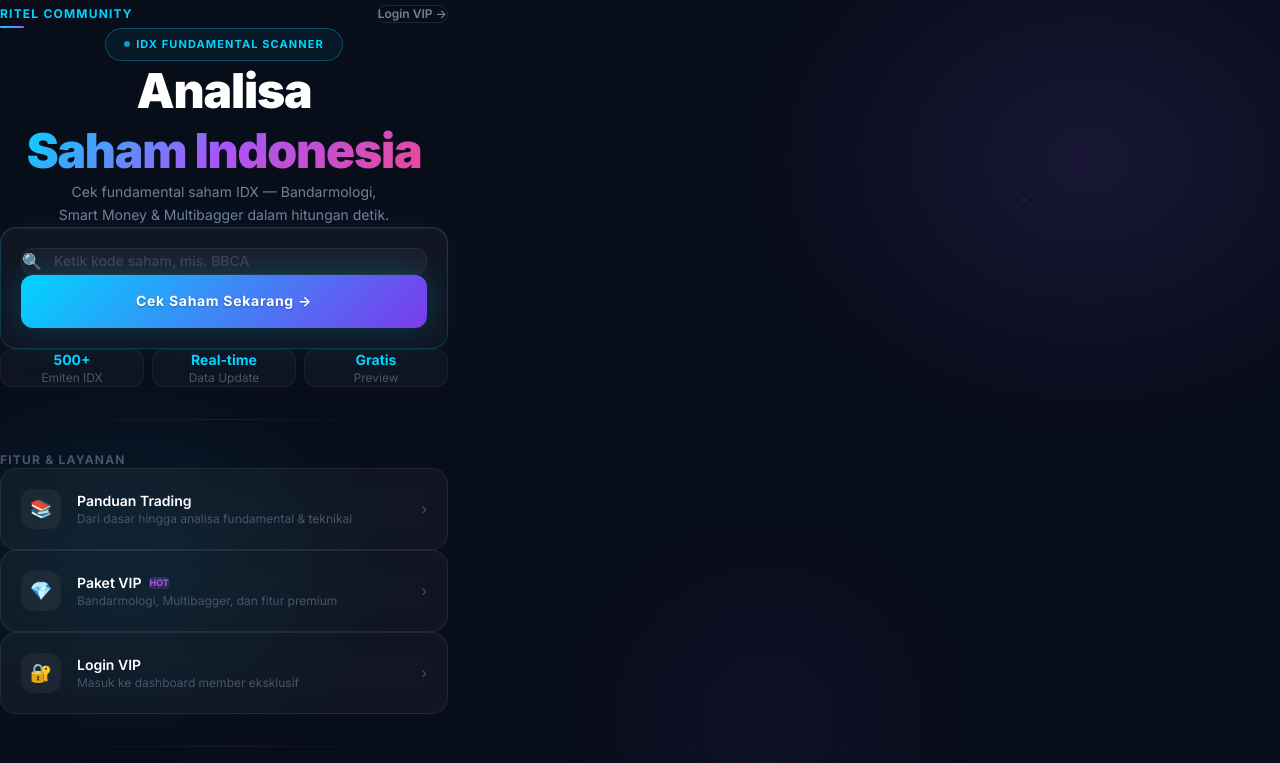
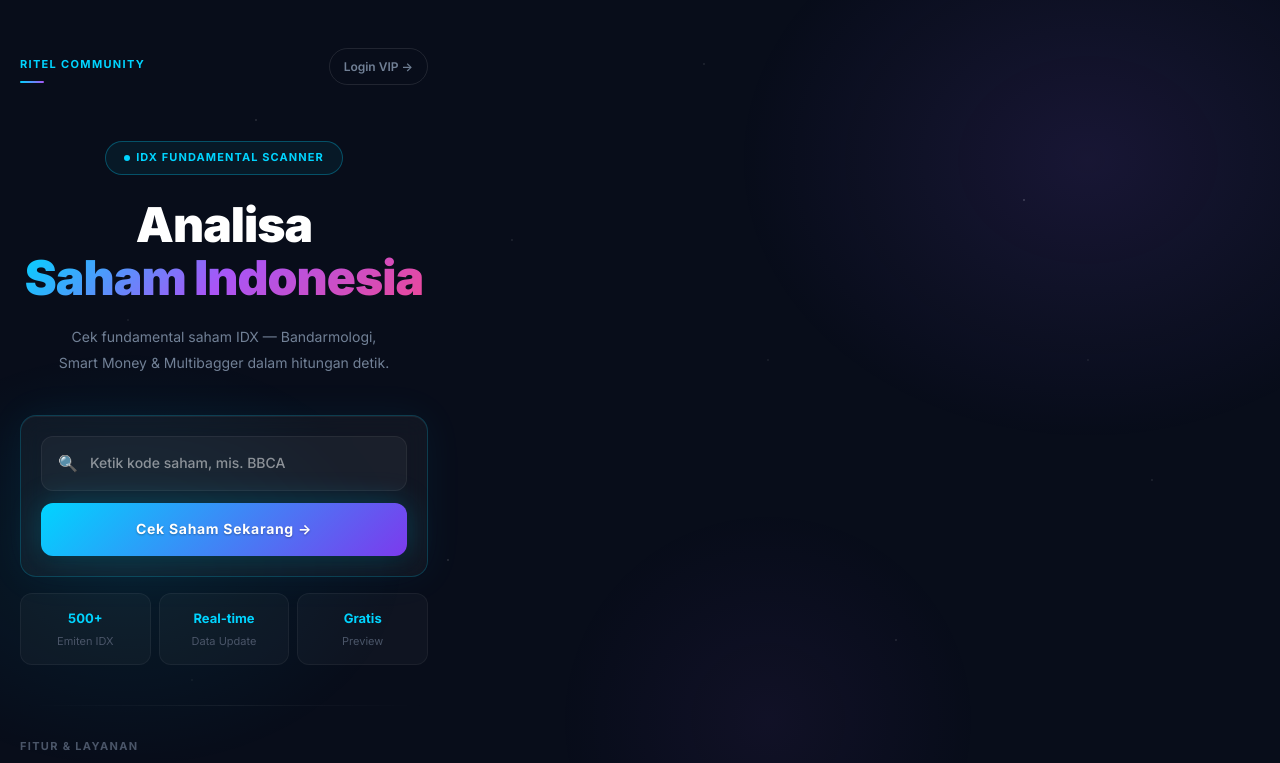
Before and after one commit to pediaboy/analisis, a Next.js app: page / in a window 1280 px wide. Shown: the top 763 px of the page. Built offline with nearby package versions, Linux system fonts and the light colour scheme.

Commit message:
fix spacing: proper padding & gaps — app/page.tsx

```diff
--- a/app/page.tsx
+++ b/app/page.tsx
@@ -13,170 +13,144 @@ export default function Home() {
   };
 
   return (
-    <main className="min-h-screen text-white max-w-md mx-auto px-5 pt-12 pb-12">
+    <main className="min-h-screen text-white max-w-md mx-auto" style={{ padding: "48px 20px 64px" }}>
 
       {/* HEADER NAV */}
-      <div className="flex items-center justify-between mb-14">
+      <div style={{ display: "flex", alignItems: "center", justifyContent: "space-between", marginBottom: "56px" }}>
         <div>
-          <span className="text-xs font-bold tracking-widest uppercase" style={{ color: "var(--cyan)" }}>
+          <span style={{ fontSize: "11px", fontWeight: 700, letterSpacing: "0.12em", textTransform: "uppercase", color: "var(--cyan)" }}>
             RITEL COMMUNITY
           </span>
-          <div className="w-6 h-0.5 mt-1 rounded-full" style={{ background: "linear-gradient(90deg, var(--cyan), var(--purple))" }} />
+          <div style={{ width: "24px", height: "2px", marginTop: "6px", borderRadius: "2px", background: "linear-gradient(90deg, var(--cyan), var(--purple))" }} />
         </div>
         <a
           href="/vip"
-          className="text-xs font-semibold px-3 py-1.5 rounded-full"
-          style={{ border: "1px solid rgba(255,255,255,0.1)", color: "var(--muted-2)" }}
+          style={{ fontSize: "12px", fontWeight: 600, padding: "8px 14px", borderRadius: "100px", border: "1px solid rgba(255,255,255,0.1)", color: "var(--muted-2)", textDecoration: "none" }}
         >
           Login VIP →
         </a>
       </div>
 
       {/* HERO */}
-      <div className="text-center mb-10">
-        <div className="pill mx-auto w-fit mb-6">
-          <span className="w-1.5 h-1.5 rounded-full bg-current animate-pulse" />
+      <div style={{ textAlign: "center", marginBottom: "40px" }}>
+        <div className="pill" style={{ display: "inline-flex", marginBottom: "24px" }}>
+          <span style={{ width: "6px", height: "6px", borderRadius: "50%", background: "currentColor", animation: "pulse 2s infinite" }} />
           IDX FUNDAMENTAL SCANNER
         </div>
 
-        <h1 className="text-5xl font-black leading-tight tracking-tight mb-4">
+        <h1 style={{ fontSize: "48px", fontWeight: 900, lineHeight: 1.1, letterSpacing: "-0.02em", marginBottom: "20px" }}>
           Analisa
           <br />
           <span className="gradient-text">Saham Indonesia</span>
         </h1>
 
-        <p className="text-sm leading-relaxed" style={{ color: "var(--muted-2)" }}>
-          Cek fundamental saham IDX — Bandarmologi,
-          <br />
+        <p style={{ fontSize: "14px", lineHeight: 1.8, color: "var(--muted-2)" }}>
+          Cek fundamental saham IDX — Bandarmologi,<br />
           Smart Money & Multibagger dalam hitungan detik.
         </p>
       </div>
 
-      {/* SEARCH */}
-      <div className="glass-glow p-5 mb-4">
-        <div
-          className="flex items-center gap-3 rounded-xl px-4 py-3.5 mb-3"
-          style={{ background: "rgba(255,255,255,0.04)", border: "1px solid rgba(255,255,255,0.06)" }}
-        >
-          <span style={{ color: "var(--muted)" }}>🔍</span>
+      {/* SEARCH CARD */}
+      <div className="glass-glow" style={{ marginBottom: "16px" }}>
+        <div style={{
+          display: "flex", alignItems: "center", gap: "12px",
+          background: "rgba(255,255,255,0.04)", borderRadius: "12px",
+          padding: "14px 16px", marginBottom: "12px",
+          border: "1px solid rgba(255,255,255,0.06)"
+        }}>
+          <span style={{ color: "var(--muted)", fontSize: "16px" }}>🔍</span>
           <input
             value={kode}
             onChange={(e) => setKode(e.target.value.toUpperCase())}
             onKeyDown={(e) => e.key === "Enter" && handleAnalisa()}
             placeholder="Ketik kode saham, mis. BBCA"
             maxLength={6}
-            className="flex-1 bg-transparent outline-none text-sm font-medium placeholder:opacity-30"
-            style={{ color: "white" }}
+            style={{
+              flex: 1, background: "transparent", border: "none", outline: "none",
+              fontSize: "14px", fontWeight: 500, color: "white",
+            }}
           />
           {kode && (
-            <span className="text-xs font-bold" style={{ color: "var(--cyan)" }}>
-              {kode}
-            </span>
+            <span style={{ fontSize: "12px", fontWeight: 700, color: "var(--cyan)" }}>{kode}</span>
           )}
         </div>
-
-        <button
-          onClick={handleAnalisa}
-          className="btn-primary"
-        >
+        <button onClick={handleAnalisa} className="btn-primary">
           Cek Saham Sekarang →
         </button>
       </div>
 
       {/* STATS ROW */}
-      <div className="grid grid-cols-3 gap-2 mb-8">
+      <div style={{ display: "grid", gridTemplateColumns: "1fr 1fr 1fr", gap: "8px", marginBottom: "40px" }}>
         {[
           { val: "500+", label: "Emiten IDX" },
           { val: "Real‑time", label: "Data Update" },
           { val: "Gratis", label: "Preview" },
         ].map((s) => (
-          <div
-            key={s.label}
-            className="text-center py-3 px-2 rounded-xl"
-            style={{ background: "rgba(255,255,255,0.03)", border: "1px solid rgba(255,255,255,0.05)" }}
-          >
-            <div className="text-sm font-bold" style={{ color: "var(--cyan)" }}>{s.val}</div>
-            <div className="text-xs mt-0.5" style={{ color: "var(--muted)" }}>{s.label}</div>
+          <div key={s.label} style={{
+            textAlign: "center", padding: "14px 8px", borderRadius: "12px",
+            background: "rgba(255,255,255,0.03)", border: "1px solid rgba(255,255,255,0.05)"
+          }}>
+            <div style={{ fontSize: "13px", fontWeight: 700, color: "var(--cyan)", marginBottom: "4px" }}>{s.val}</div>
+            <div style={{ fontSize: "11px", color: "var(--muted)" }}>{s.label}</div>
           </div>
         ))}
       </div>
 
       {/* DIVIDER */}
-      <div className="divider mb-6" />
+      <div className="divider" />
 
       {/* MENU */}
-      <p className="text-xs font-bold tracking-widest uppercase mb-3" style={{ color: "var(--muted)" }}>
-        Fitur & Layanan
-      </p>
-      <div className="space-y-2.5 mb-8">
+      <span className="section-label">Fitur & Layanan</span>
+      <div style={{ display: "flex", flexDirection: "column", gap: "10px", marginBottom: "40px" }}>
         {[
-          {
-            href: "/panduan",
-            icon: "📚",
-            label: "Panduan Trading",
-            sub: "Dari dasar hingga analisa fundamental & teknikal",
-            badge: null,
-          },
-          {
-            href: "/paket",
-            icon: "💎",
-            label: "Paket VIP",
-            sub: "Bandarmologi, Multibagger, dan fitur premium",
-            badge: "HOT",
-          },
-          {
-            href: "/vip",
-            icon: "🔐",
-            label: "Login VIP",
-            sub: "Masuk ke dashboard member eksklusif",
-            badge: null,
-          },
+          { href: "/panduan", icon: "📚", label: "Panduan Trading", sub: "Dari dasar hingga analisa fundamental & teknikal", badge: null },
+          { href: "/paket", icon: "💎", label: "Paket VIP", sub: "Bandarmologi, Multibagger, dan fitur premium", badge: "HOT" },
+          { href: "/vip", icon: "🔐", label: "Login VIP", sub: "Masuk ke dashboard member eksklusif", badge: null },
         ].map((item) => (
           <a
             key={item.href}
             href={item.href}
-            className="glass flex items-center gap-4 px-4 py-4 group"
-            style={{ transition: "border-color 0.2s" }}
+            className="glass"
+            style={{
+              display: "flex", alignItems: "center", gap: "16px",
+              textDecoration: "none", transition: "border-color 0.2s",
+              padding: "16px 20px",
+            }}
             onMouseEnter={(e) => (e.currentTarget.style.borderColor = "rgba(0,212,255,0.2)")}
             onMouseLeave={(e) => (e.currentTarget.style.borderColor = "rgba(255,255,255,0.08)")}
           >
-            <div
-              className="w-10 h-10 rounded-xl flex items-center justify-center text-lg flex-shrink-0"
-              style={{ background: "rgba(255,255,255,0.05)" }}
-            >
+            <div style={{
+              width: "44px", height: "44px", borderRadius: "12px",
+              display: "flex", alignItems: "center", justifyContent: "center",
+              fontSize: "20px", flexShrink: 0, background: "rgba(255,255,255,0.05)"
+            }}>
               {item.icon}
             </div>
-            <div className="flex-1 min-w-0">
-              <div className="flex items-center gap-2">
-                <span className="font-semibold text-sm text-white">{item.label}</span>
+            <div style={{ flex: 1, minWidth: 0 }}>
+              <div style={{ display: "flex", alignItems: "center", gap: "8px", marginBottom: "4px" }}>
+                <span style={{ fontWeight: 600, fontSize: "14px", color: "white" }}>{item.label}</span>
                 {item.badge && (
-                  <span
-                    className="text-xs font-bold px-1.5 py-0.5 rounded"
-                    style={{ background: "rgba(168,85,247,0.2)", color: "var(--purple)", fontSize: "9px" }}
-                  >
-                    {item.badge}
-                  </span>
+                  <span style={{
+                    fontSize: "9px", fontWeight: 700, padding: "2px 6px", borderRadius: "4px",
+                    background: "rgba(168,85,247,0.2)", color: "var(--purple)"
+                  }}>{item.badge}</span>
                 )}
               </div>
-              <div className="text-xs mt-0.5 truncate" style={{ color: "var(--muted)" }}>
-                {item.sub}
-              </div>
+              <div style={{ fontSize: "12px", color: "var(--muted)", lineHeight: 1.4 }}>{item.sub}</div>
             </div>
-            <span className="text-sm" style={{ color: "var(--muted)" }}>›</span>
+            <span style={{ fontSize: "18px", color: "var(--muted)" }}>›</span>
           </a>
         ))}
       </div>
 
       {/* DIVIDER */}
-      <div className="divider mb-6" />
+      <div className="divider" />
 
       {/* FOOTER */}
-      <div className="text-center">
-        <p className="text-xs font-bold tracking-widest uppercase mb-1" style={{ color: "var(--muted)" }}>
-          Creator & Developer
-        </p>
-        <p className="font-bold text-white">THIRAFI THARIQ AL IDRIS</p>
-        <p className="text-xs mt-0.5" style={{ color: "var(--muted)" }}>Instagram: @elthoriqqqq_</p>
+      <div style={{ textAlign: "center" }}>
+        <span className="section-label" style={{ display: "block", marginBottom: "8px" }}>Creator & Developer</span>
+        <p style={{ fontWeight: 700, fontSize: "15px", color: "white", marginBottom: "6px" }}>THIRAFI THARIQ AL IDRIS</p>
+        <p style={{ fontSize: "13px", color: "var(--muted)" }}>Instagram: @elthoriqqqq_</p>
       </div>
 
     </main>
```
